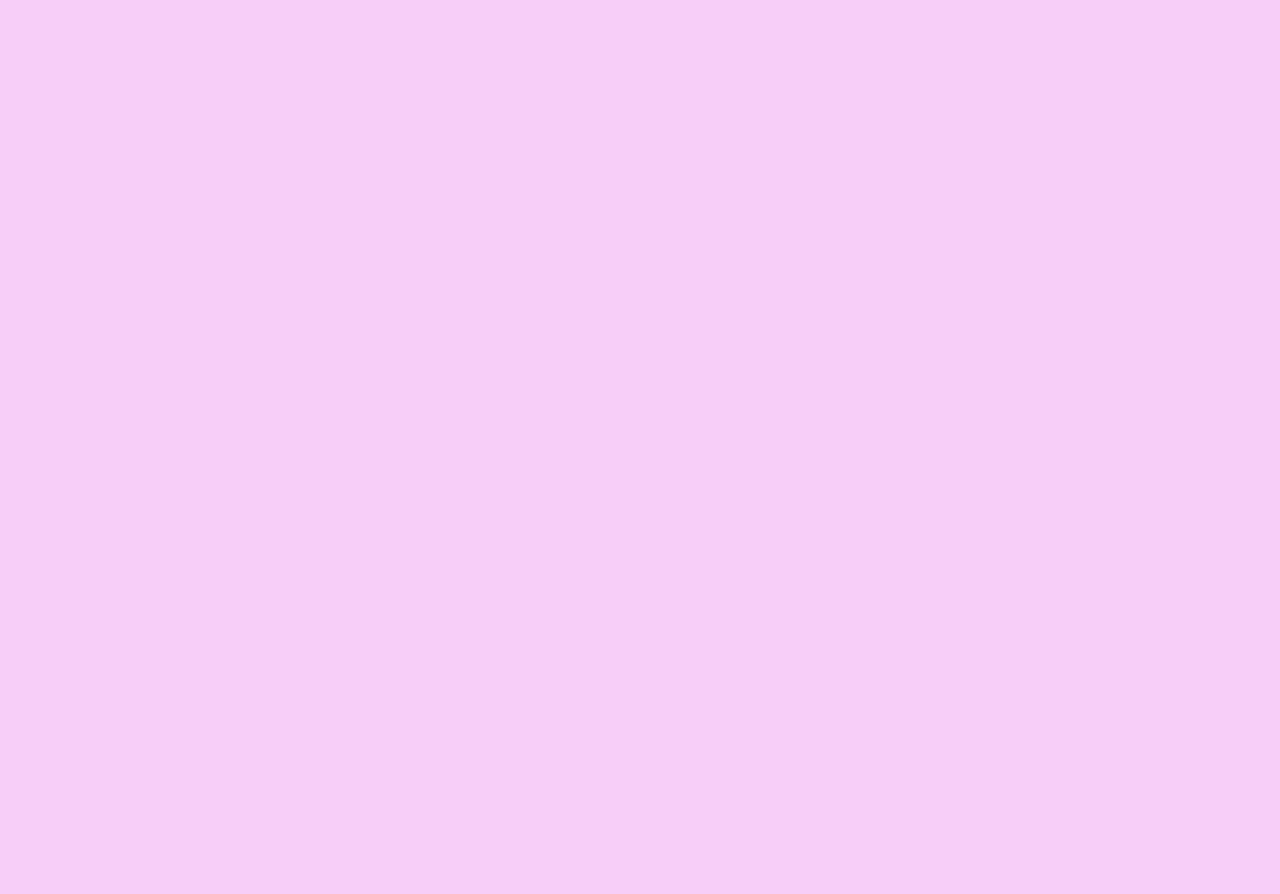
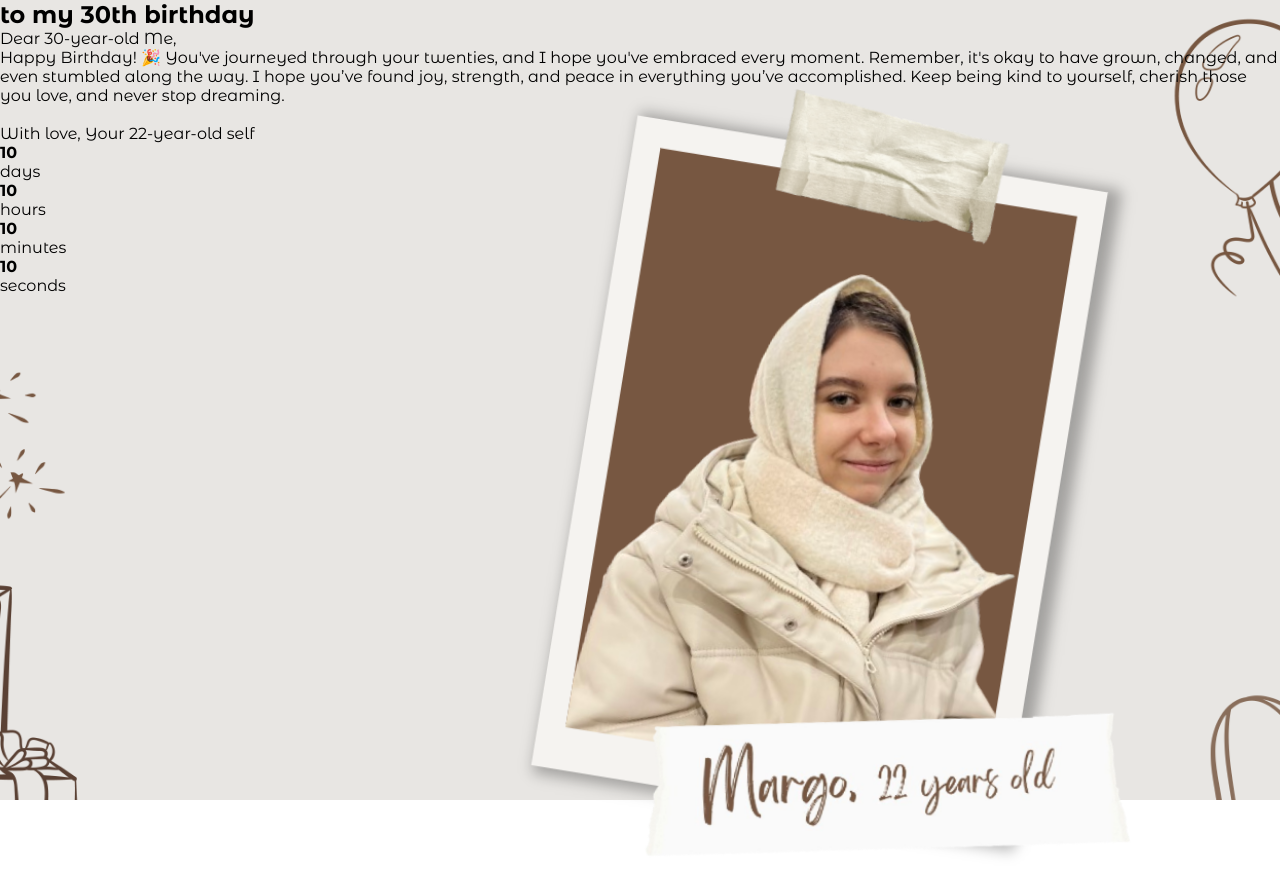
Before and after one commit to MargoMint/countdown, a plain HTML site: page index.html in a window 1280 px wide. Before the commit the page ends 800 px from the top, so only its background shows below. Drawn offline with Linux system fonts and the light colour scheme.

Commit message:
made the structure of the HTML file

```diff
--- a/index.html
+++ b/index.html
@@ -6,9 +6,38 @@
     <title>Countdown</title>
     <link rel="stylesheet" href="css/style.min.css">
     <link rel="shortcut icon" href="icons/favicon.png" type="image/x-icon">
+    <link rel="preconnect" href="https://fonts.googleapis.com">
+    <link rel="preconnect" href="https://fonts.gstatic.com" crossorigin>
+    <link href="https://fonts.googleapis.com/css2?family=Montserrat+Alternates:wght@400;500;600;700;800;900&display=swap" rel="stylesheet">
 </head>
 <body>
+    <div class="container">
+        <img src="img/main-img.png" alt="my birthday photo" class="img">
+        <h2>to my 30th birthday</h2>
+        <p>Dear 30-year-old Me,
+            <br>Happy Birthday! 🎉 You've journeyed through your twenties, and I hope you've embraced every moment. Remember, it's okay to have grown, changed, and even stumbled along the way. I hope you’ve found joy, strength, and peace in everything you’ve accomplished. Keep being kind to yourself, cherish those you love, and never stop dreaming.
+            <br><br>With love, Your 22-year-old self
+        </p>
 
+        <div class="countdown">
+            <div class="countdown__item">
+                <h4 class="days">10</h4>
+                <span>days</span>
+            </div>
+            <div class="countdown__item">
+                <h4 class="hours">10</h4>
+                <span>hours</span>
+            </div>
+            <div class="countdown__item">
+                <h4 class="minutes">10</h4>
+                <span>minutes</span>
+            </div>
+            <div class="countdown__item">
+                <h4 class="seconds">10</h4>
+                <span>seconds</span>
+            </div>
+        </div>
+    </div>
     <script src="js/scripts.js"></script>
 </body>
 </html>
--- a/scss/style.scss
+++ b/scss/style.scss
@@ -5,5 +5,25 @@
 }
 
 body {
-    background-color: #f2baf7b8;
+    font-family: "Montserrat Alternates", sans-serif;
+
 }
+
+.container {
+    position: relative;
+    height: 100vh;
+    background-image: url(../img/bg.png);
+    background-repeat: no-repeat;
+    background-position: center center;
+    background-attachment: fixed;
+    -webkit-background-size: cover;
+    -moz-background-size: cover;
+    -o-background-size: cover;
+    background-size: cover;
+    .img {
+        position: absolute;
+        top: 46px;
+        right: 30px;
+        height: 900px;
+    }
+}
```
Also changed, not shown: css/style.min.css, img/bg.png (added), img/for-head.png (added), img/main-img.png (added), 1 other file.
